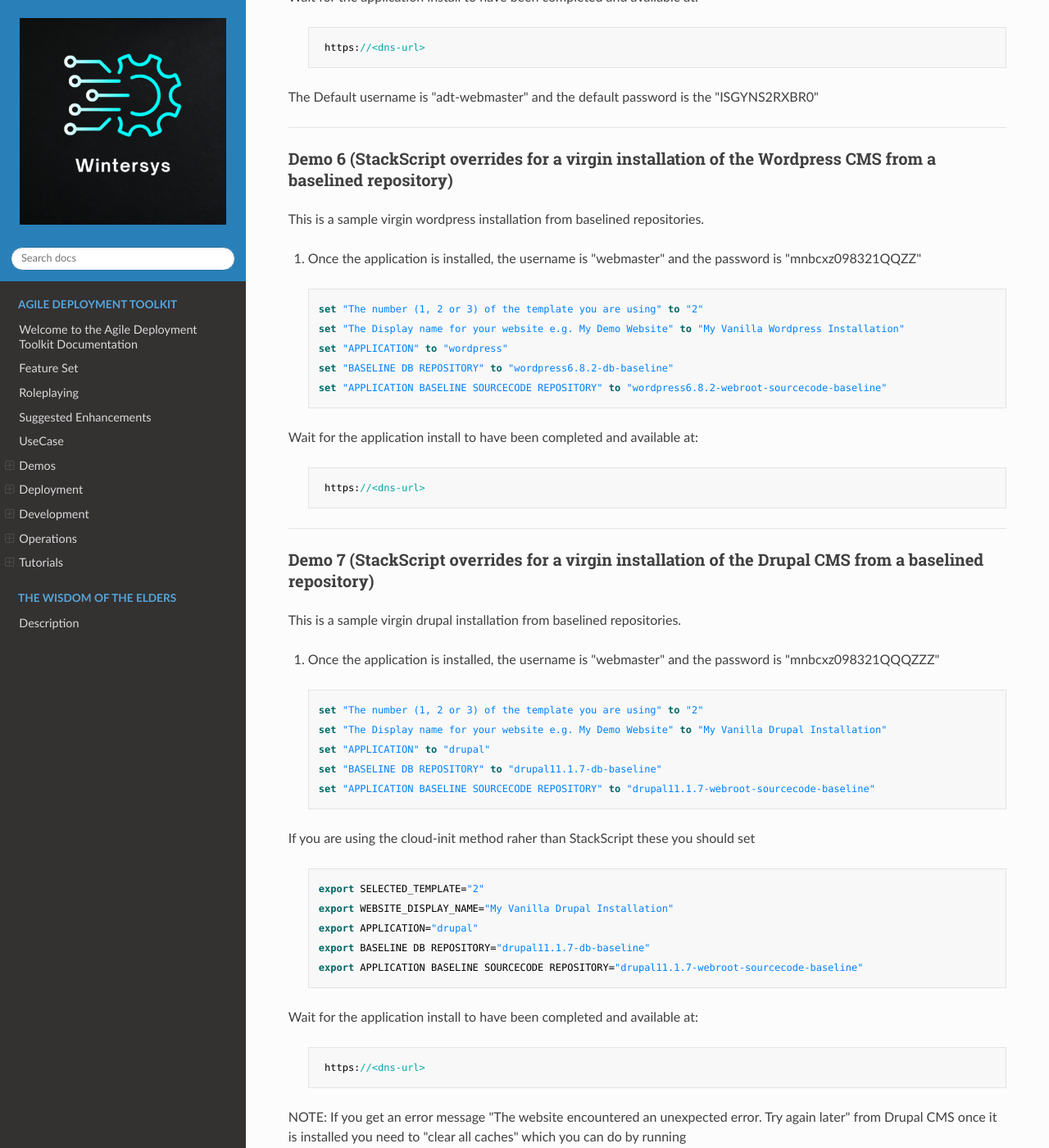
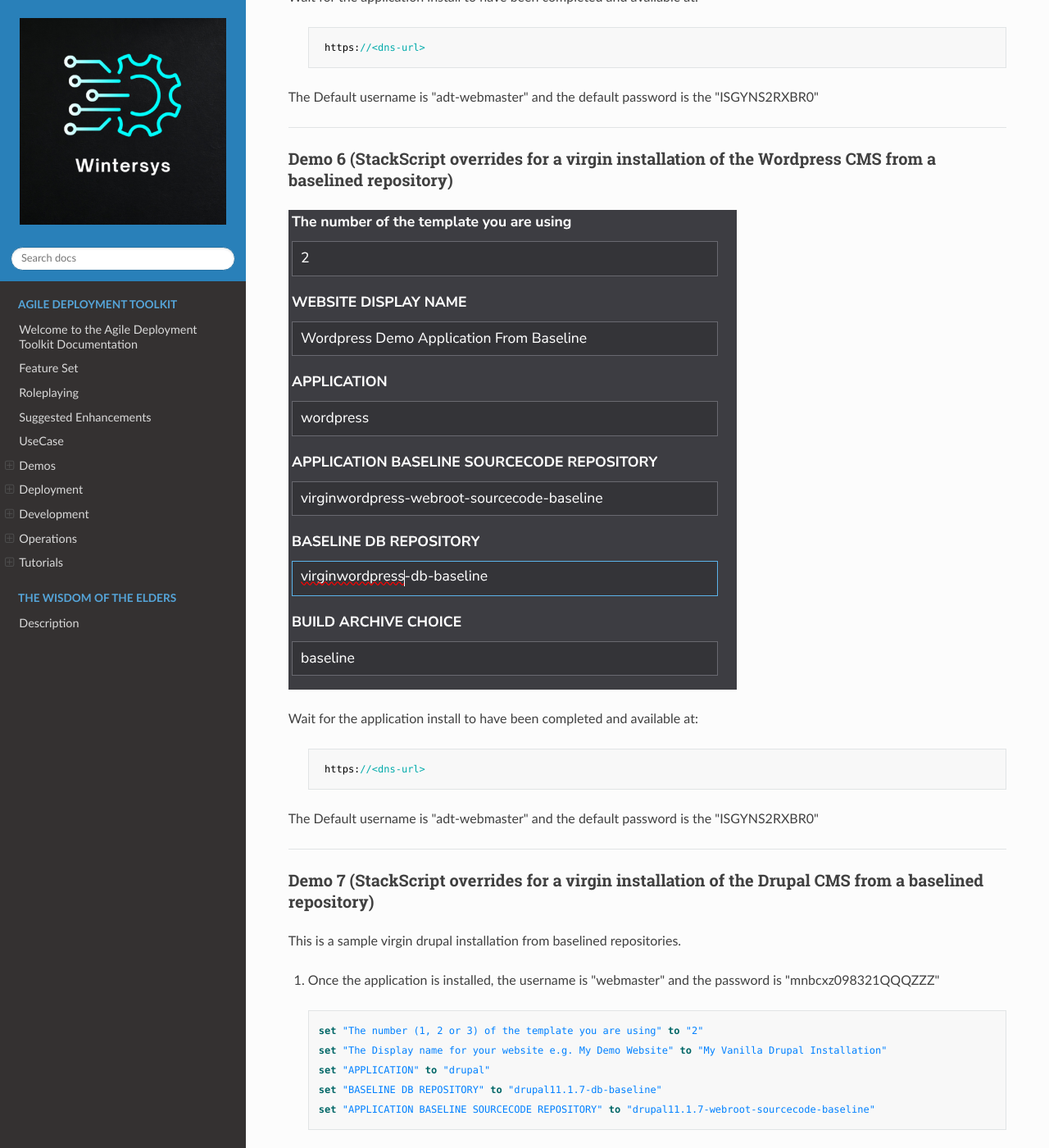
Before and after one commit to wintersys-dev/adt-documentation, an MkDocs documentation site: the page built from docs/Agile Deployment Toolkit/Demos/VirginCMSDemos.md, in a window 1280 px wide and 1400 px high, scrolled down 6939 px. Shown: the whole window at 82% size. Built offline with MkDocs 1.6.1, drawn with Linux system fonts in a browser that asks for light colours; nearby versions of some CDN libraries.

Commit message:
Update VirginCMSDemos.md

```diff
--- a/docs/Agile Deployment Toolkit/Demos/VirginCMSDemos.md
+++ b/docs/Agile Deployment Toolkit/Demos/VirginCMSDemos.md
@@ -115,19 +115,13 @@ The Default username is "adt-webmaster" and the default password is the "ISGYNS2
 
 ### Demo 6 (StackScript overrides for a virgin installation of the Wordpress CMS from a baselined repository)
 
-This is a sample virgin wordpress installation from baselined repositories.
-
-1. Once the application is installed, the username is "webmaster" and the password is "mnbcxz098321QQZZ"
-
->     set "The number (1, 2 or 3) of the template you are using" to "2"
->     set "The Display name for your website e.g. My Demo Website" to "My Vanilla Wordpress Installation"
->     set "APPLICATION" to "wordpress"
->     set "BASELINE DB REPOSITORY" to "wordpress6.8.2-db-baseline"
->     set "APPLICATION BASELINE SOURCECODE REPOSITORY" to "wordpress6.8.2-webroot-sourcecode-baseline"
+![](images/virgin-wordpress-baseline.png "Virgin Wordpress Baseline Installation")
 
 Wait for the application install to have been completed and available at:
 
 >      https://<dns-url>
+
+The Default username is "adt-webmaster" and the default password is the "ISGYNS2RXBR0"
 
 -----------------
 
```
